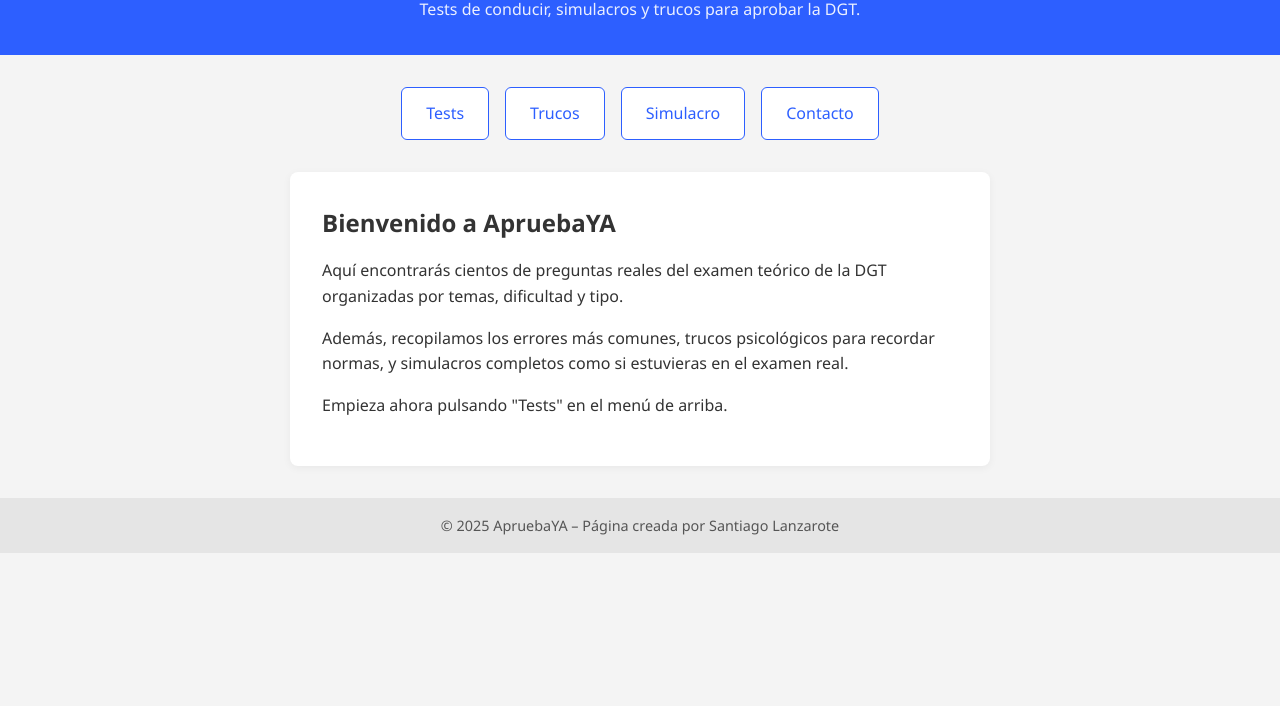
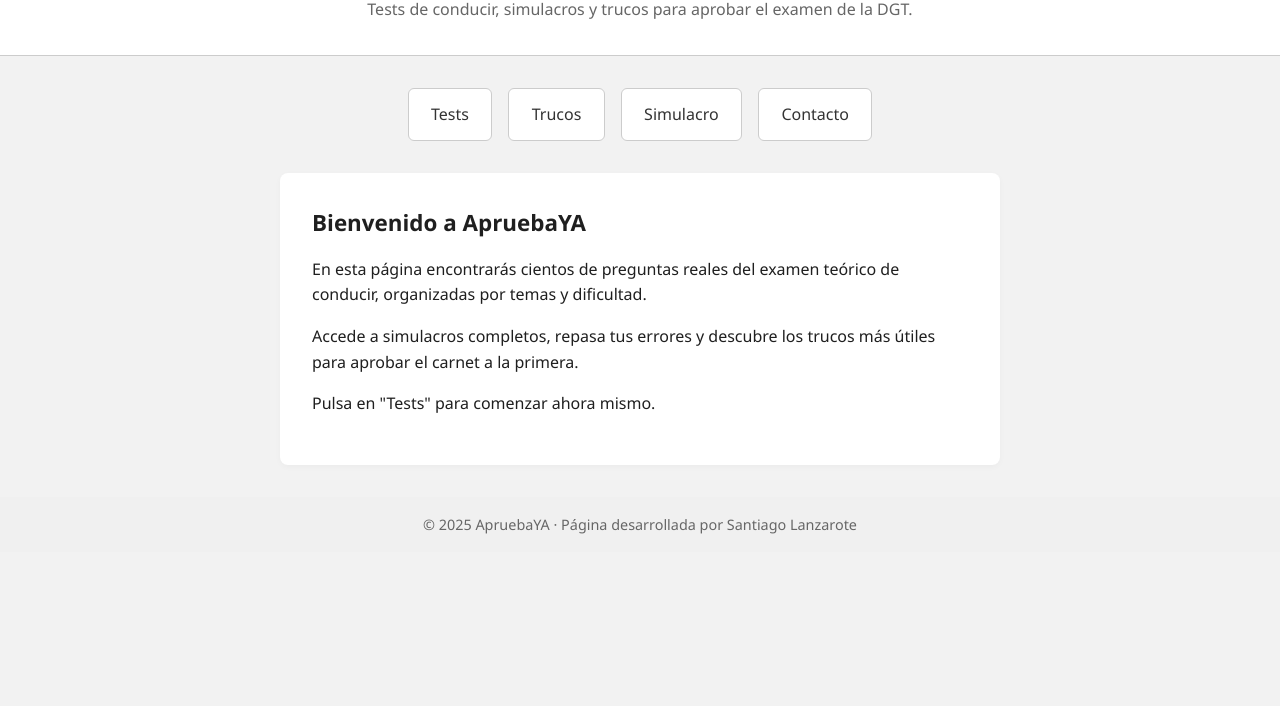
Before and after one commit to Slanzarote/apruebaya, a plain HTML site: page index.html in a window 1280 px wide. Shown: the part 94-800 px from the top of the page. Drawn offline with Linux system fonts and the light colour scheme.

Commit message:
Update index.html

```diff
--- a/index.html
+++ b/index.html
@@ -1,14 +1,16 @@
 <!DOCTYPE html>
 <html lang="es">
 <head>
-  <meta charset="UTF-8">
-  <meta name="viewport" content="width=device-width, initial-scale=1.0">
-  <title>ApruebaYA – Tests de conducir</title>
+  <meta charset="UTF-8" />
+  <meta name="viewport" content="width=device-width, initial-scale=1.0" />
+  <title>ApruebaYA – Tests de Conducir</title>
   <style>
     :root {
-      --azul: #2d5fff;
-      --gris-claro: #f4f4f4;
-      --gris-oscuro: #333;
+      --fondo: #ffffff;
+      --texto: #1f1f1f;
+      --gris: #f2f2f2;
+      --gris-medio: #cccccc;
+      --negro-suave: #333333;
     }
 
     * {
@@ -18,16 +20,17 @@
     }
 
     body {
-      font-family: 'Segoe UI', sans-serif;
-      background-color: var(--gris-claro);
-      color: var(--gris-oscuro);
+      font-family: 'Segoe UI', Roboto, sans-serif;
+      background-color: var(--gris);
+      color: var(--texto);
       line-height: 1.6;
     }
 
     header {
-      background-color: var(--azul);
-      color: white;
+      background-color: var(--fondo);
+      color: var(--negro-suave);
       padding: 2rem;
+      border-bottom: 1px solid var(--gris-medio);
       text-align: center;
     }
 
@@ -38,22 +41,22 @@
 
     header p {
       font-size: 1rem;
-      opacity: 0.9;
+      color: #666;
     }
 
     nav {
       display: flex;
       justify-content: center;
       flex-wrap: wrap;
+      gap: 1rem;
       margin: 2rem 0;
-      gap: 1rem;
     }
 
     nav a {
-      background-color: white;
-      border: 1px solid var(--azul);
-      color: var(--azul);
-      padding: 0.8rem 1.5rem;
+      padding: 0.8rem 1.4rem;
+      border: 1px solid var(--gris-medio);
+      background-color: var(--fondo);
+      color: var(--negro-suave);
       text-decoration: none;
       border-radius: 6px;
       transition: all 0.2s ease;
@@ -61,33 +64,33 @@
     }
 
     nav a:hover {
-      background-color: var(--azul);
-      color: white;
+      background-color: #eaeaea;
     }
 
     section {
-      max-width: 700px;
+      max-width: 720px;
       margin: auto;
       padding: 2rem;
-      background-color: white;
+      background-color: var(--fondo);
       border-radius: 8px;
-      box-shadow: 0 2px 8px rgba(0,0,0,0.05);
+      box-shadow: 0 2px 6px rgba(0, 0, 0, 0.03);
     }
 
     section h2 {
       margin-bottom: 1rem;
-      font-size: 1.5rem;
+      font-size: 1.4rem;
     }
 
     section p {
       margin-bottom: 1rem;
+      font-size: 1rem;
     }
 
     footer {
       text-align: center;
       padding: 1rem;
-      background-color: #e5e5e5;
-      color: #555;
+      background-color: #f0f0f0;
+      color: #666;
       margin-top: 2rem;
       font-size: 0.9rem;
     }
@@ -97,7 +100,7 @@
 
   <header>
     <h1>ApruebaYA</h1>
-    <p>Tests de conducir, simulacros y trucos para aprobar la DGT.</p>
+    <p>Tests de conducir, simulacros y trucos para aprobar el examen de la DGT.</p>
   </header>
 
   <nav>
@@ -110,18 +113,18 @@
   <section>
     <h2>Bienvenido a ApruebaYA</h2>
     <p>
-      Aquí encontrarás cientos de preguntas reales del examen teórico de la DGT organizadas por temas, dificultad y tipo.
+      En esta página encontrarás cientos de preguntas reales del examen teórico de conducir, organizadas por temas y dificultad.
     </p>
     <p>
-      Además, recopilamos los errores más comunes, trucos psicológicos para recordar normas, y simulacros completos como si estuvieras en el examen real.
+      Accede a simulacros completos, repasa tus errores y descubre los trucos más útiles para aprobar el carnet a la primera.
     </p>
     <p>
-      Empieza ahora pulsando "Tests" en el menú de arriba.
+      Pulsa en "Tests" para comenzar ahora mismo.
     </p>
   </section>
 
   <footer>
-    © 2025 ApruebaYA – Página creada por Santiago Lanzarote
+    © 2025 ApruebaYA · Página desarrollada por Santiago Lanzarote
   </footer>
 
 </body>
```
